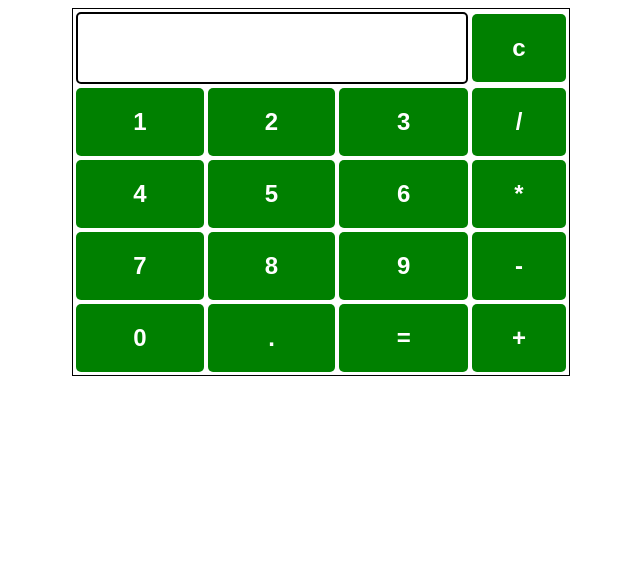
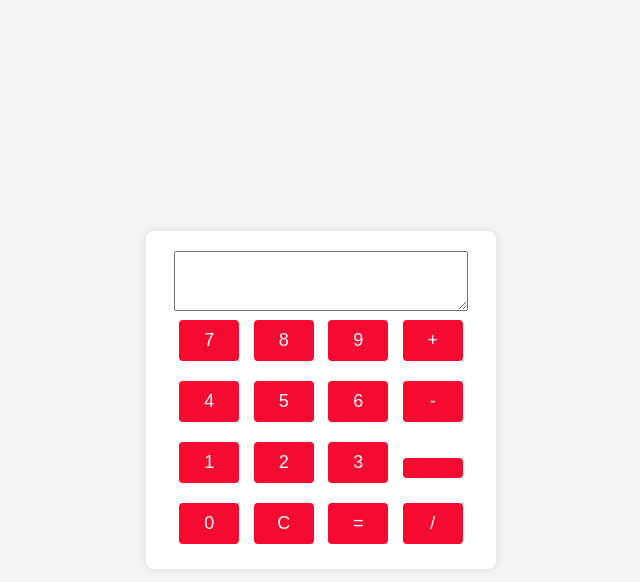
Before and after one commit to Kartheeshbca/calculator, a plain HTML site: page index.html in a window 1280 px wide. Shown: the whole page, without its empty margins (319-959 px from the left). Drawn offline with nearby package versions, Linux system fonts and the light colour scheme.

Commit message:
index.html

```diff
--- a/index.html
+++ b/index.html
@@ -1,143 +1,139 @@
 <!DOCTYPE html>
-<html>
-
+<html lang="en">
 <head>
-	<title>JavaScript Calculator</title>
-	<script src=
-"https://cdnjs.cloudflare.com/ajax/libs/mathjs/10.6.4/math.js"
-		integrity=
-"sha512-BbVEDjbqdN3Eow8+empLMrJlxXRj5nEitiCAK5A1pUr66+jLVejo3PmjIaucRnjlB0P9R3rBUs3g5jXc8ti+fQ=="
-		crossorigin="anonymous"
-		referrerpolicy="no-referrer"></script>
-	<script src=
-"https://cdnjs.cloudflare.com/ajax/libs/mathjs/10.6.4/math.min.js"
-		integrity=
-"sha512-iphNRh6dPbeuPGIrQbCdbBF/qcqadKWLa35YPVfMZMHBSI6PLJh1om2xCTWhpVpmUyb4IvVS9iYnnYMkleVXLA=="
-		crossorigin="anonymous"
-		referrerpolicy="no-referrer"></script>
-
-	<!-- For styling -->
+    <meta charset="UTF-8">
+    <meta name="viewport" content="width=device-width, initial-scale=1.0">
+    <title>Calculator</title>
     <style>
-		table {
-			border: 1px solid black;
-			margin-left: auto;
-			margin-right: auto;
+        body {
+            font-family: Arial, sans-serif;
+            display: flex;
+            justify-content: center;
+            align-items: center;
+            height: 100vh;
+            margin: 0;
+            background-color: #f4f4f4;
         }
-
-		input[type="button"] {
-			width: 100%;
-			padding: 20px 40px;
-			background-color: green;
+        .calculator {
+            background: white;
+            padding: 20px;
+            border-radius: 8px;
+            box-shadow: 0 0 10px rgba(0, 0, 0, 0.1);
+            text-align: center;
+        }
+        label {
+            display: block;
+            margin-bottom: 8px;
+        }
+        input, textarea, button {
+            margin-bottom: 12px;
+        }
+        input, textarea {
+            width: calc(100% - 22px);
+            margin: 0 auto;
+        }
+        button {
+            padding: 10px;
+            border: none;
+            border-radius: 4px;
+            background-color: rgb(245, 10, 49);
             color: white;
+            cursor: pointer;
+            font-size: 18px;
+        }
+        button:hover {
+            background-color: rgb(11, 153, 153);
+        }
+        .button-row {
+            margin-bottom: 10px;
+        }
+        .button-row button {
+            width: 60px;
+            margin: 5px;
+        }
+        .button-row:last-child {
+            margin-bottom: 0;
+        }
+        .output {
+            width: calc(100% - 22px);
             font-size: 24px;
-			font-weight: bold;
-			border: none;
-			border-radius: 5px;
-		}
-
-		input[type="text"] {
-			padding: 20px 30px;
-			font-size: 24px;
-			font-weight: bold;
-			border: none;
-			border-radius: 5px;
-			border: 2px solid black;
+            text-align: right;
         }
     </style>
 </head>
+<body>
+    <div class="calculator">
+        <textarea id="Output" class="output" rows="2" readonly></textarea> <br>
+        <div class="button-row">
+            <button onclick="appendNumber('7')">7</button>
+            <button onclick="appendNumber('8')">8</button>
+            <button onclick="appendNumber('9')">9</button>
+            <button onclick="setOperation('+')">+</button>
+        </div>
+        <div class="button-row">
+            <button onclick="appendNumber('4')">4</button>
+            <button onclick="appendNumber('5')">5</button>
+            <button onclick="appendNumber('6')">6</button>
+            <button onclick="setOperation('-')">-</button>
+        </div>
+        <div class="button-row">
+            <button onclick="appendNumber('1')">1</button>
+            <button onclick="appendNumber('2')">2</button>
+            <button onclick="appendNumber('3')">3</button>
+            <button onclick="setOperation('')"></button>
+        </div>
+        <div class="button-row">
+            <button onclick="appendNumber('0')">0</button>
+            <button onclick="clearOutput()">C</button>
+            <button onclick="calculateResult()">=</button>
+            <button onclick="setOperation('/')">/</button>
+        </div>
+    </div>
+    <script>
+        let currentOperation = null;
+        let previousValue = '';
 
-<body>
-
-	<!-- Use Table to Create Calculator Structure Design -->
-	<table id="calcu">
-		<tr>
-			<td colspan="3"><input type="text" id="result"></td>
-			<td><input type="button" value="c" onclick="clr()" /> </td>
-		</tr>
-		<tr>
-			<td><input type="button" value="1" onclick="dis('1')"
-						onkeydown="myFunction(event)"> </td>
-			<td><input type="button" value="2" onclick="dis('2')"
-						onkeydown="myFunction(event)"> </td>
-			<td><input type="button" value="3" onclick="dis('3')"
-						onkeydown="myFunction(event)"> </td>
-			<td><input type="button" value="/" onclick="dis('/')"
-						onkeydown="myFunction(event)"> </td>
-		</tr>
-		<tr>
-			<td><input type="button" value="4" onclick="dis('4')"
-						onkeydown="myFunction(event)"> </td>
-			<td><input type="button" value="5" onclick="dis('5')"
-						onkeydown="myFunction(event)"> </td>
-			<td><input type="button" value="6" onclick="dis('6')"
-						onkeydown="myFunction(event)"> </td>
-			<td><input type="button" value="*" onclick="dis('*')"
-						onkeydown="myFunction(event)"> </td>
-		</tr>
-		<tr>
-			<td><input type="button" value="7" onclick="dis('7')"
-						onkeydown="myFunction(event)"> </td>
-			<td><input type="button" value="8" onclick="dis('8')"
-						onkeydown="myFunction(event)"> </td>
-			<td><input type="button" value="9" onclick="dis('9')"
-						onkeydown="myFunction(event)"> </td>
-			<td><input type="button" value="-" onclick="dis('-')"
-						onkeydown="myFunction(event)"> </td>
-		</tr>
-		<tr>
-			<td><input type="button" value="0" onclick="dis('0')"
-						onkeydown="myFunction(event)"> </td>
-			<td><input type="button" value="." onclick="dis('.')"
-						onkeydown="myFunction(event)"> </td>
-
-			<!-- solve function call function solve to evaluate value -->
-			<td><input type="button" value="=" onclick="solve()"> </td>
-
-			<td><input type="button" value="+" onclick="dis('+')"
-						onkeydown="myFunction(event)"> </td>
-		</tr>
-	</table>
-
-	<script>
-
-		// Function that display value
-		function dis(val) {
-			document.getElementById("result").value += val
+        function appendNumber(number) {
+            let output = document.getElementById('Output');
+            output.value = output.value === 'Error: Division by zero' ? number : output.value + number;
         }
-
-		function myFunction(event) {
-			if (event.key == '0' || event.key == '1'
-				|| event.key == '2' || event.key == '3'
-				|| event.key == '4' || event.key == '5'
-				|| event.key == '6' || event.key == '7'
-				|| event.key == '8' || event.key == '9'
-				|| event.key == '+' || event.key == '-'
-				|| event.key == '*' || event.key == '/')
-				document.getElementById("result").value += event.key;
+        function setOperation(operation) {
+            previousValue = document.getElementById('Output').value;
+            currentOperation = operation;
+            document.getElementById('Output').value = '';
         }
-
-		var cal = document.getElementById("calcu");
-		cal.onkeyup = function (event) {
-			if (event.keyCode === 13) {
-				console.log("Enter");
-				let x = document.getElementById("result").value
-				console.log(x);
-				solve();
+        function clearOutput() {
+            document.getElementById('Output').value = '';
+            currentOperation = null;
+            previousValue = '';
         }
+        function calculateResult() {
+            let currentValue = document.getElementById('Output').value;
+            let result;
+            if (currentOperation && previousValue) {
+                previousValue = Number(previousValue);
+                currentValue = Number(currentValue);
+                switch (currentOperation) {
+                    case '+':
+                        result = previousValue + currentValue;
+                        break;
+                    case '-':
+                        result = previousValue - currentValue;
+                        break;
+                    case '*':
+                        result = previousValue * currentValue;
+                        break;
+                    case '/':
+                        result = currentValue === 0 ? 'Error: Division by zero' : previousValue / currentValue;
+                        break;
+                    default:
+                        result = 'Error';
                 }
-
-		// Function that evaluates the digit and return result
-		function solve() {
-			let x = document.getElementById("result").value
-			let y = math.evaluate(x)
-			document.getElementById("result").value = y
+                document.getElementById('Output').value = result;
+                currentOperation = null;
+                previousValue = '';
             }
-
-		// Function that clear the display
-		function clr() {
-			document.getElementById("result").value = ""
         }
     </script>
 </body>
-
 </html>
```
Lines whose indentation alone changed are shown as unchanged.
